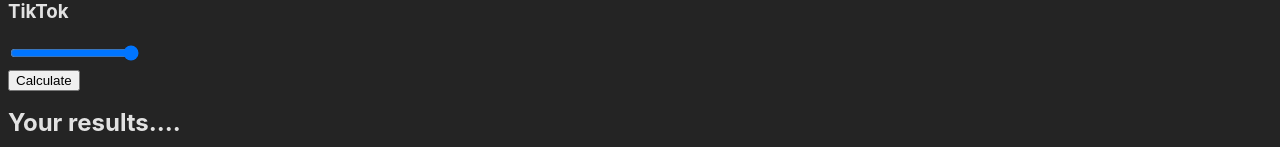
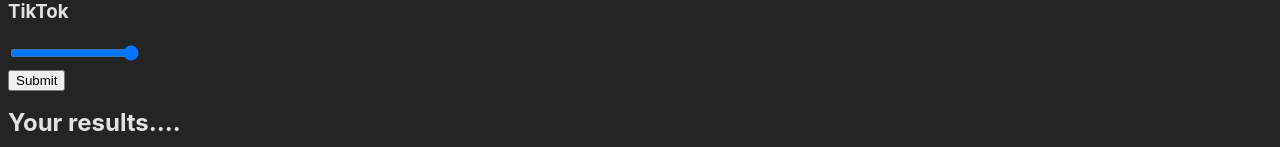
Before and after one commit to jannajenna/co2-pro, a React (Vite) app: page / in a window 1280 px wide. Shown: the part 805-952 px from the top of the page. Built offline with nearby package versions, Linux system fonts and the light colour scheme.

Commit message:
btn text

```diff
--- a/src/components/Btn.jsx
+++ b/src/components/Btn.jsx
@@ -1,6 +1,6 @@
 function Btn(props) {
   console.log(props);
-  return <button className="btn">Calculate</button>;
+  return <button className="btn">{props.text}</button>;
 }
 
 export default Btn;
```
